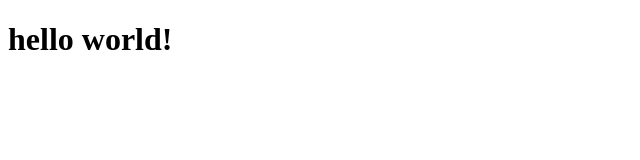
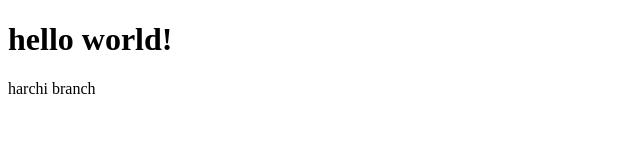
Before and after one commit to KhashayarAsghari/passwordGenerator, a plain HTML site: page index.html in a window 1280 px wide. Shown: the whole page, without its empty margins (0-640 px from the left). Drawn offline with Linux system fonts and the light colour scheme.

Commit message:
change on harchi branch

```diff
--- a/index.html
+++ b/index.html
@@ -11,5 +11,7 @@
 
     <h1>hello world!</h1>
 
+    <span>harchi branch</span>
+
 </body>
 </html>
```
